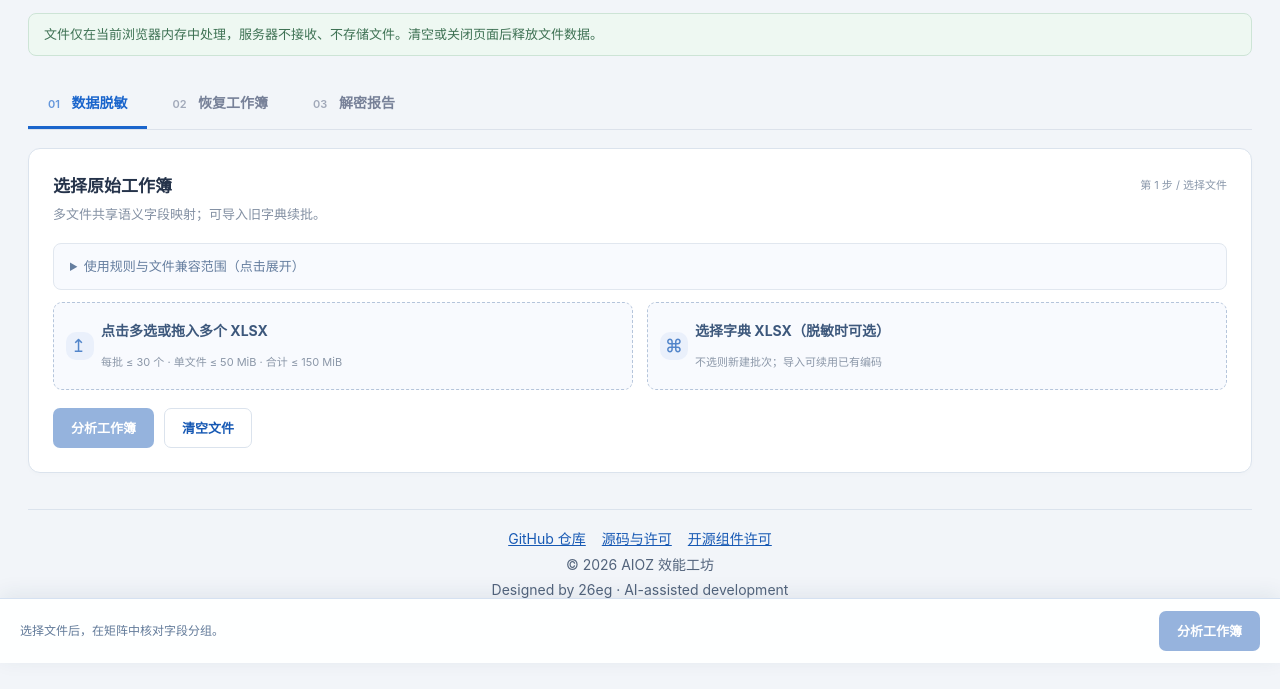
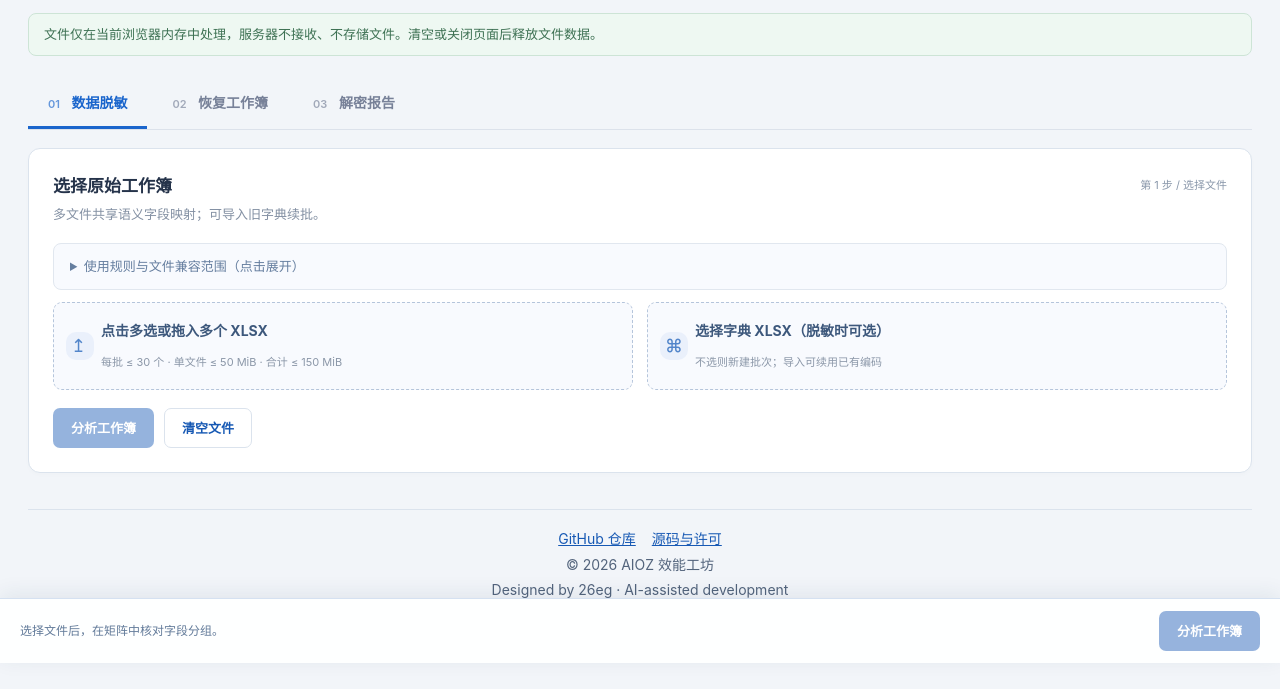
Before and after one commit to 26eg/tools.aioz.cc, a website: page xlsx-desensitizer/index.html in a window 1280 px wide. Shown: the part 137-826 px from the top of the page. Drawn offline with Linux system fonts and the light colour scheme.

Commit message:
Remove duplicate desensitizer footer license link

```diff
--- a/xlsx-desensitizer/index.html
+++ b/xlsx-desensitizer/index.html
@@ -72,7 +72,6 @@
   <footer class="aioz-footer">
     <p class="aioz-footer-links">
       <a href="https://github.com/26eg/tools.aioz.cc" target="_blank" rel="noopener">GitHub 仓库</a> <a href="/licenses.html">源码与许可</a>
-      <a href="./dist/THIRD-PARTY-LICENSES.txt">开源组件许可</a>
     </p>
     <p>© 2026 AIOZ 效能工坊</p>
     <p>Designed by 26eg · AI-assisted development</p>
```
